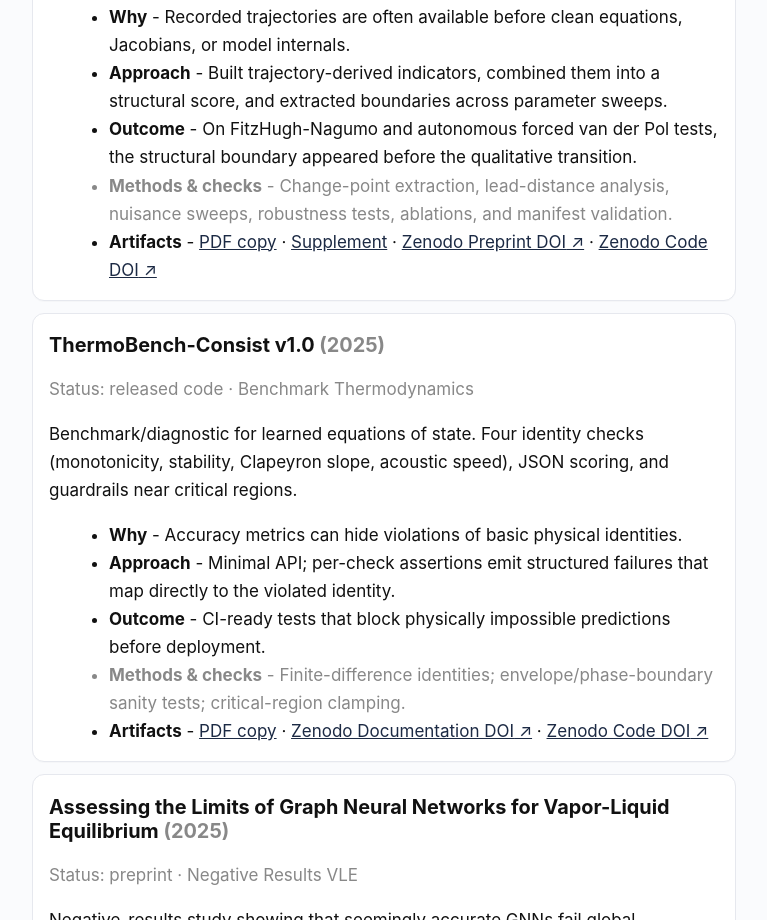
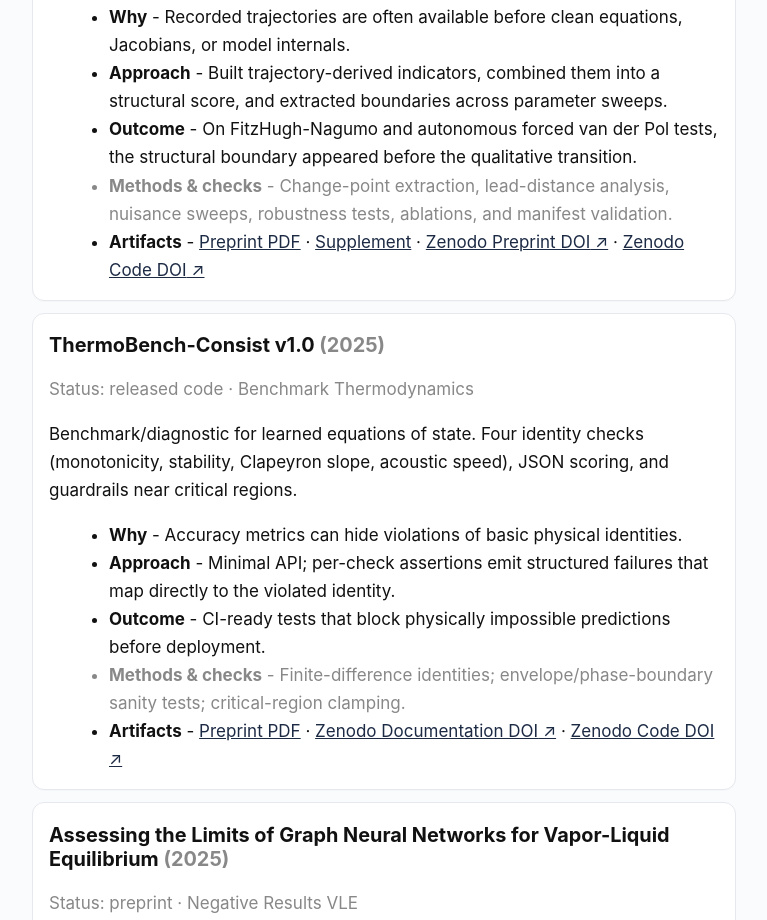
Before and after one commit to guptaaryanr/guptaaryanr.github.io, a plain HTML site: page research.html in a window 1280 px wide. Shown: the part 1062-1982 px from the top of the page, without its empty margins (256-1023 px from the left). Drawn offline with Linux system fonts and the light colour scheme.

Commit message:
Paper link update

```diff
--- a/research.html
+++ b/research.html
@@ -110,7 +110,7 @@
                         analysis, nuisance sweeps, robustness tests, ablations, and manifest validation.</li>
                     <li><strong>Artifacts</strong> - <a
                             href="assets/research/trajectory-only-structural-regime-detection.pdf" target="_blank"
-                            rel="noopener">PDF copy</a> · <a
+                            rel="noopener">Preprint PDF</a> · <a
                             href="assets/research/trajectory-only-structural-regime-detection-supplement.pdf"
                             target="_blank" rel="noopener">Supplement</a> · <a class="ext"
                             href="https://doi.org/10.5281/zenodo.20278240" target="_blank" rel="noopener">Zenodo
@@ -141,7 +141,7 @@
                     <li class="meta"><strong>Methods &amp; checks</strong> - Finite-difference identities;
                         envelope/phase-boundary sanity tests; critical-region clamping.</li>
                     <li><strong>Artifacts</strong> - <a href="assets/research/thermobench-consist-v1.pdf"
-                            target="_blank" rel="noopener">PDF copy</a> · <a class="ext"
+                            target="_blank" rel="noopener">Preprint PDF</a> · <a class="ext"
                             href="https://doi.org/10.5281/zenodo.17489426" target="_blank" rel="noopener">Zenodo
                             Documentation DOI</a> · <a class="ext" href="https://doi.org/10.5281/zenodo.17330441"
                             target="_blank" rel="noopener">Zenodo Code
@@ -172,7 +172,7 @@
                     <li class="meta"><strong>Methods &amp; checks</strong> - Integrability tests, common-tangent/Maxwell
                         constructions, cross-library comparisons.</li>
                     <li><strong>Artifacts</strong> - <a href="assets/research/gnn-vle-limits.pdf" target="_blank"
-                            rel="noopener">PDF copy</a> · <a class="ext" href="https://arxiv.org/abs/2509.10565"
+                            rel="noopener">Preprint PDF</a> · <a class="ext" href="https://arxiv.org/abs/2509.10565"
                             target="_blank" rel="noopener">arXiv</a></li>
                 </ul>
             </article>
@@ -202,7 +202,7 @@
                         to regenerate figures; foundation for REB-1’s Wh→gCO₂ framing.</li>
                     <li><strong>Artifacts</strong> - <a
                             href="assets/research/energy-efficient-robotics-software-review.pdf" target="_blank"
-                            rel="noopener">PDF copy</a> · <a class="ext" href="https://arxiv.org/abs/2508.12170"
+                            rel="noopener">Preprint PDF</a> · <a class="ext" href="https://arxiv.org/abs/2508.12170"
                             target="_blank" rel="noopener">arXiv</a> · <a class="ext"
                             href="https://doi.org/10.5281/zenodo.16907564" target="_blank" rel="noopener">Zenodo Code
                             DOI</a>
```
